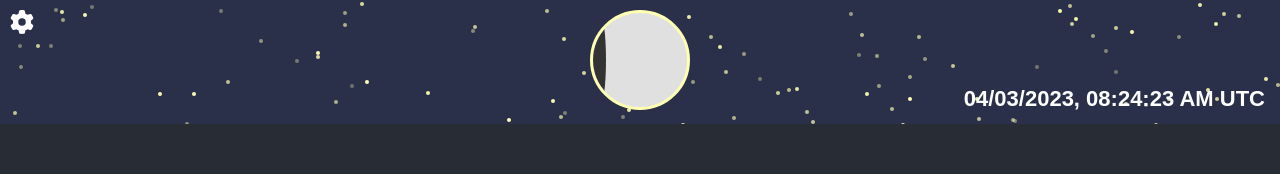
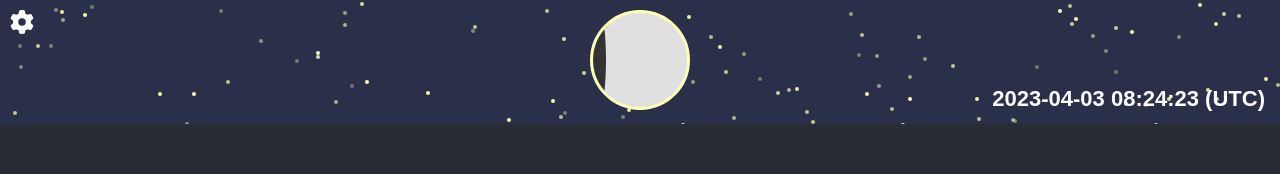
Before and after one commit to minjong-ha/dashboard, a React (Create React App) app in the folder react/: page / in a window 1280 px wide. Shown: the top 174 px of the page. Built offline with nearby package versions, Linux system fonts and the light colour scheme.

Commit message:
fix(config): Locate configuration menu from 'MoonPhase.js' to 'App.js'

```diff
--- a/react/package.json
+++ b/react/package.json
@@ -10,6 +10,7 @@
     "@testing-library/react": "^13.3.0",
     "@testing-library/user-event": "^13.5.0",
     "date-fns-tz": "^2.0.0",
+    "moment-timezone": "^0.5.43",
     "react": "^18.2.0",
     "react-dom": "^18.2.0",
     "react-scripts": "5.0.1",
--- a/react/src/App.css
+++ b/react/src/App.css
@@ -12,6 +12,32 @@ margin: 0;
 code {
   font-family: source-code-pro, Menlo, Monaco, Consolas, 'Courier New',
     monospace;
+}
+
+.menu {
+position: absolute;
+top: 0;
+left: -400px;
+"width: 250px;"
+height: 100%;
+        background-color: #333;
+        overflow-y: auto;
+        z-index: 10;
+padding: 1rem;
+         box-sizing: border-box;
+transition: left 0.3s ease-in-out;
+display: flex;
+         flex-direction: column;
+         align-items: center;
+         padding-top: 20px;
+         padding-right: 30px;
+         z-index: 5;
+color: white;
+       font-weight: bold;
+}
+
+.menu.open {
+left: 0px;
 }
 
 .App {
--- a/react/src/App.js
+++ b/react/src/App.js
@@ -2,14 +2,23 @@ import React, { useEffect, useState } from 'react';
 import './App.css';
 import MoonPhase from './MoonPhase';
 
+import { FontAwesomeIcon } from '@fortawesome/react-fontawesome';
+import { faCog } from '@fortawesome/free-solid-svg-icons';
+import { TimezoneSelector } from './MoonPhase';
 
 function App() {
 
+  const [menuOpen, setMenuOpen] = useState(false);
   const [currentTime, setCurrentTime] = useState(new Date());
   const [timeZone, setTimeZone] = useState('UTC');
 
+  const toggleMenu = () => {
+    setMenuOpen(!menuOpen);
+  };
+
   const handleTimezoneChange = (newTimeZone) => {
     setTimeZone(newTimeZone);
+    setMenuOpen(false);
   };
 
   useEffect(() => {
@@ -29,6 +38,15 @@ function App() {
 
   return (
       <div className="App">
+      <FontAwesomeIcon
+      icon={faCog}
+      className="config-button"
+      onClick={toggleMenu}
+      />
+      <div className={`menu ${menuOpen ? 'open' : ''}`}>
+      <h3>Configuration</h3>
+      <TimezoneSelector onChange={handleTimezoneChange} />
+      </div>
       <MoonPhase currentTime={currentTime} timeZone={timeZone} onTimezoneChange={handleTimezoneChange}/>
       <header className="App-header">
       <h1>Dashboard</h1>
--- a/react/src/MoonPhase.css
+++ b/react/src/MoonPhase.css
@@ -97,33 +97,6 @@ cursor: pointer;
 color: white;
 }
 
-.menu {
-position: absolute;
-top: 0;
-left: -250px;
-"width: 250px;"
-height: 100%;
-        background-color: #333;
-        overflow-y: auto;
-        z-index: 10;
-padding: 1rem;
-         box-sizing: border-box;
-transition: left 0.7s ease-in-out;
-display: flex;
-         flex-direction: column;
-         align-items: center;
-         padding-top: 20px;
-         padding-right: 30px;
-         z-index: 5;
-color: white;
-       font-weight: bold;
-}
-
-.menu.open {
-left: 0;
-}
-
-
 
 /* Smaller font size for screens with a width of 768px or less */
 @media (max-width: 768px) {
--- a/react/src/MoonPhase.js
+++ b/react/src/MoonPhase.js
@@ -1,41 +1,20 @@
 
 import React, { useEffect, useState } from 'react';
 import PropTypes from 'prop-types';
-import { format, differenceInDays } from 'date-fns';
-import { zonedTimeToUtc, utcToZonedTime } from 'date-fns-tz';
+import { differenceInDays, format } from 'date-fns';
+import { utcToZonedTime } from 'date-fns-tz';
 import './MoonPhase.css';
-import TimezoneSelector from './TimezoneSelector';
 
-import { FontAwesomeIcon } from '@fortawesome/react-fontawesome';
-import { faCog } from '@fortawesome/free-solid-svg-icons';
-
+export {default as TimezoneSelector } from './TimezoneSelector';
 
 const MoonPhase = ({ currentTime, timeZone, onTimezoneChange }) => {
+
   const [shadowStyle, setShadowStyle] = useState({width: '0%', isWaning: false});
-  const [menuOpen, setMenuOpen] = useState(false);
-
-  const toggleMenu = () => {
-    setMenuOpen(!menuOpen);
-  };
-
-  const onTimezoneChangeWrapper = (newTimeZone) => {
-    onTimezoneChange(newTimeZone);
-    setMenuOpen(false);
-  };
 
   const formatLocalTime = (currentTime, timeZone) => {
     const localTime = utcToZonedTime(currentTime, timeZone);
-    const formatter = new Intl.DateTimeFormat('en-US', {
-      year: 'numeric',
-      month: '2-digit',
-      day: '2-digit',
-      hour: '2-digit',
-      minute: '2-digit',
-      second: '2-digit',
-      timeZoneName: 'short',
-      timeZone: timeZone,
-    });
-    const formattedTime = formatter.format(localTime);
+    const dateAndTime = format(localTime, "yyyy-MM-dd HH:mm:ss");
+    const formattedTime = `${dateAndTime} (${timeZone})`;
     return formattedTime;
   };
 
@@ -78,17 +57,6 @@ const calculateLunarAge = (currentTime) => {
 
   return (
       <div className="StarsWrapper">
-
-      <FontAwesomeIcon
-      icon={faCog}
-      className="config-button"
-      onClick={toggleMenu}
-      />
-      <div className={`menu ${menuOpen ? 'open' : ''}`}>
-      <h3>Configuration</h3>
-      <TimezoneSelector onChange={onTimezoneChangeWrapper} />
-      </div>
-
       <p className="local-time">{formatLocalTime(currentTime, timeZone)}</p>
       <div className="StarsContainer"></div>
       <div className="moon">
--- a/react/src/timeZoneNames.js
+++ b/react/src/timeZoneNames.js
@@ -1,8 +1,10 @@
+import moment from 'moment-timezone';
+export const timeZoneNames = moment.tz.names();
 
-export const timeZoneNames = [
-  'UTC',
-  'America/New_York',
-  'Europe/London',
-  'Asia/Tokyo',
-  // Add more timezones here
-];
+//export const timeZoneNames = [
+//  'UTC',
+//  'America/New_York',
+//  'Europe/London',
+//  'Asia/Tokyo',
+//  // Add more timezones here
+//];
```
Also changed, not shown: 1 other file (tests, documents, lock files or other folders).
